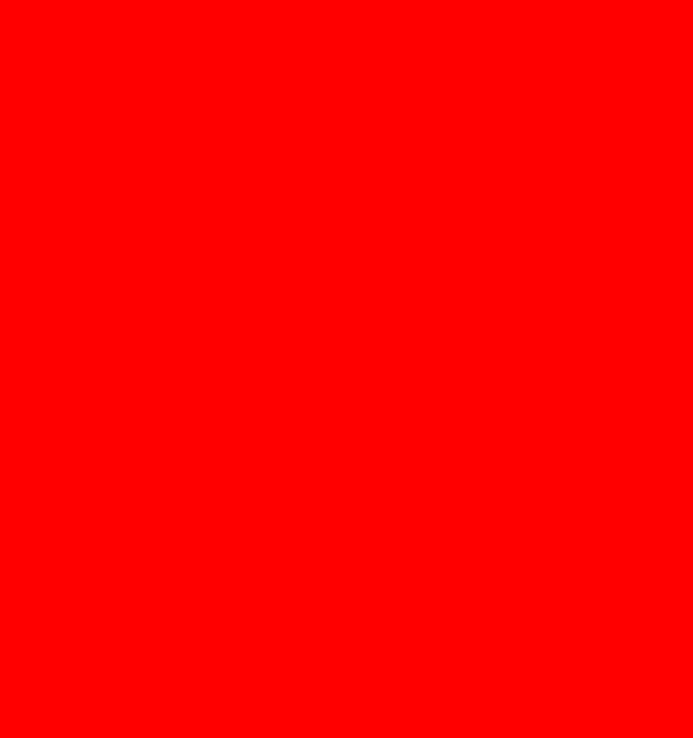
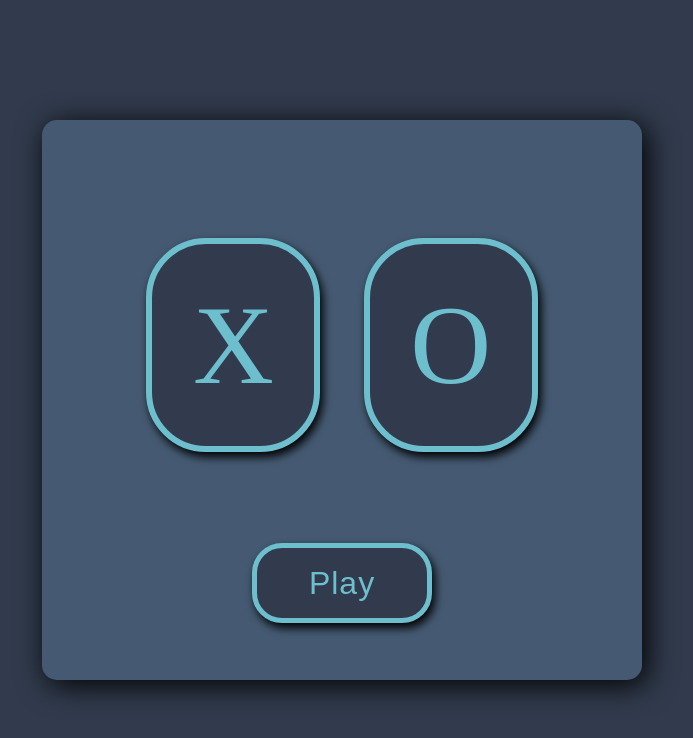
Before and after one commit to WingedGlider/Odin-Tic-Tac-Toe, a plain HTML site: page index.html in a window 1280 px wide. Shown: the whole page, without its empty margins (298-991 px from the left). Drawn offline with Linux system fonts and the light colour scheme.

Commit message:
Add basic style, playable console game, select screen functionality

```diff
--- a/index.html
+++ b/index.html
@@ -8,6 +8,12 @@
     <script src="./script.js" defer></script>
 </head>
     <body>
-
+        <div class="select-screen">
+            <div>
+                <div class="pick-card x">X</div>
+                <div class="pick-card o">O</div>
+            </div>
+                <button>Play</button>
+        </div>
     </body>
 </html>
--- a/script.js
+++ b/script.js
@@ -1 +1,64 @@
-alert('hello');
+const game = function () {
+    const grid = [];
+    let playerchoice;
+    let computerchoice;
+    let gamestate;
+    let winner;
+    const selectscreen = document.querySelector('body').innerHTML;
+
+    const select = function (){
+        document.querySelector('body').innerHTML = selectscreen;
+        document.querySelectorAll('.pick-card').forEach(element =>element.addEventListener('click', ()=>{
+            element.classList.add('active');
+            document.querySelectorAll('.active').forEach(e => {
+                if (e != element) e.classList.remove('active')
+            });
+        }));
+        document.querySelector('button').addEventListener('click', ()=>initialize());
+    }
+
+    const initialize = function (){
+        playerchoice = document.querySelector('.active').innerHTML.toLowerCase();
+        document.querySelector('body').innerHTML = '';
+        //create outer container
+        for(let i = 0; i < 3; i++){
+            //create flexbox
+           let array = []
+            for(let i = 0; i <3; i++){
+                array.push('');
+                //add blank div to flexbox
+            }
+            grid.push(array);
+        }
+        if (playerchoice = 'x') computerchoice = 'o';
+        else computerchoice = 'x';
+        play();
+    }
+    const play = function(){
+        gamestate = true;
+        while(gamestate){
+            let x = prompt('enter first index');
+            let y = prompt('enter second index');
+            grid[x][y] = playerchoice;
+            winstate(x,y);
+        }
+    }
+    const winstate = function(x, y){
+        let state = grid[x][y];
+        if(    (grid[0][0] == state && grid[0][1] == state && grid[0][2] == state)
+            || (grid[1][0] == state && grid[1][1] == state && grid[1][2] == state)
+            || (grid[2][0] == state && grid[2][1] == state && grid[2][2] == state)
+            || (grid[0][0] == state && grid[1][0] == state && grid[2][0] == state)
+            || (grid[0][1] == state && grid[1][1] == state && grid[2][1] == state)
+            || (grid[0][2] == state && grid[1][2] == state && grid[2][2] == state)
+            || (grid[0][0] == state && grid[1][1] == state && grid[2][2] == state)
+            || (grid[0][2] == state && grid[1][1] == state && grid[2][2] == state))
+            gamestate = false;
+            if (state == playerchoice) winner = 'player';
+            else if(state == computerchoice) winner == 'computer';
+        return;
+    }
+    return {initialize, select};
+}();
+
+game.select();
--- a/style.css
+++ b/style.css
@@ -1,3 +1,77 @@
 *{
-    background-color: red;
+    background-color: rgb(49, 59, 77);
+    margin: 0px;
+    justify-content: center;
+    align-items: center;
 }
+body{
+    height: 100vh;
+    display: flex;
+}
+.select-screen{
+    height: 70vh;
+    width: 40%;
+    min-width: 600px;
+    display: flex;
+    flex-direction: column;
+    background-color: rgb(69, 90, 114);
+    border-radius: 15px;
+    box-shadow: 5px 5px 30px rgb(0, 0, 0);
+}
+.select-screen>div{
+    width: 90%;
+    height: 60%;
+    display: flex;
+    gap: 8%;
+    background-color: rgb(69, 90, 114);
+}
+.pick-card{
+    width: 30%;
+    height: 60%;
+    border: 6px solid rgb(110, 191, 206);
+    border-radius: 60px;
+    box-shadow: 3px 5px 10px rgb(0, 0, 0);
+    display: flex;
+    font-size: 7rem;
+    color: rgb(110, 191, 206);
+    user-select: none;
+}
+.pick-card:hover{
+    background-color: rgb(110, 191, 206);
+    box-shadow: none;
+}
+.pick-card:active{
+    border: 6px solid rgb(49, 59, 77);
+}
+.active{
+    border: 6px solid rgb(49, 59, 77);
+    background-color: rgb(110, 191, 206);
+    box-shadow: none;
+    color:rgb(69, 90, 114);
+}
+.x:hover{
+    color: rgb(233, 61, 61);
+}
+.o:hover{
+    color:rgb(86, 86, 253);
+}
+button{
+    height: 80px;
+    width: 30%;
+    margin-top: 30px;
+    border: 5px solid rgb(110, 191, 206);
+    color: rgb(110, 191, 206);
+    border-radius: 30px;
+    box-shadow: 3px 5px 10px rgb(0, 0, 0);
+    font-size: 2rem;
+    font-weight: 300;
+    letter-spacing: 1px;
+}
+button:hover{
+    background-color: rgb(110, 191, 206);
+    color: rgb(49, 59, 77);
+    box-shadow: none;
+}
+button:active{
+    border: 5px solid rgb(49, 59, 77);
+}
```
